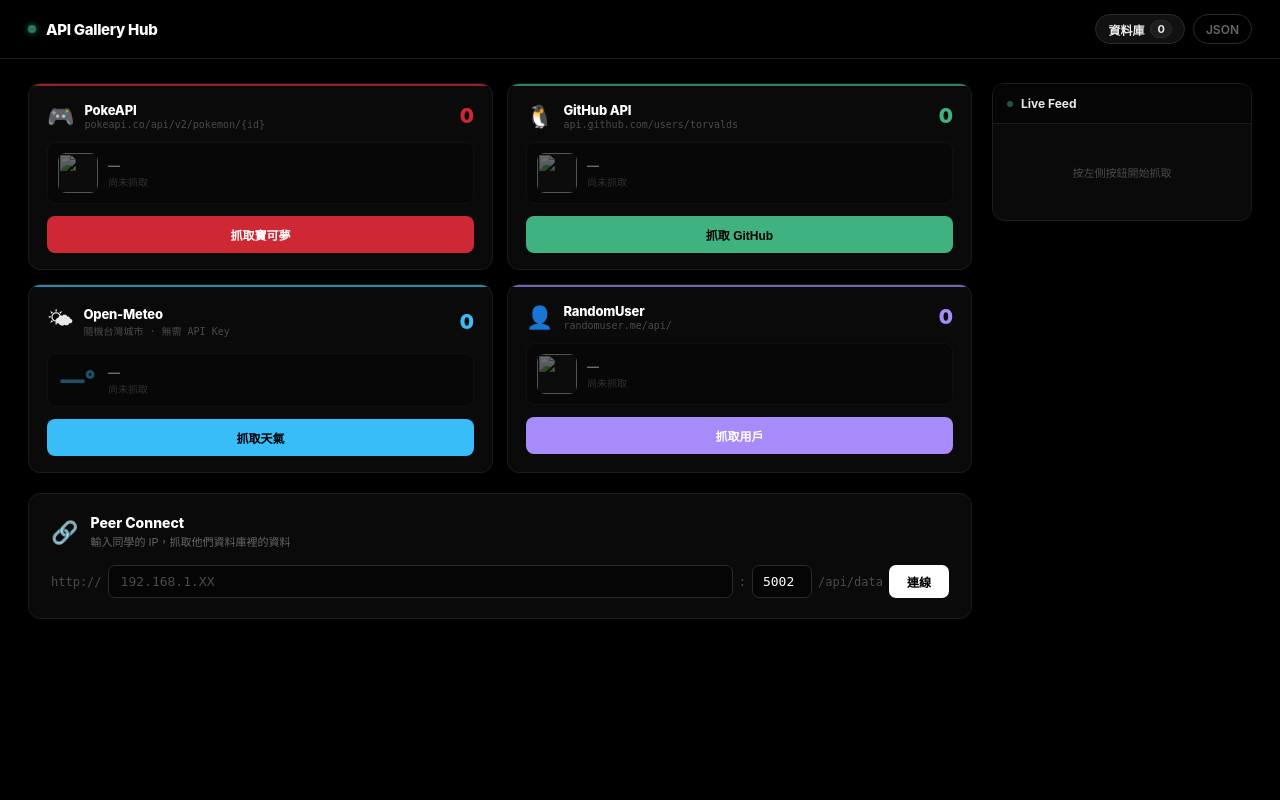
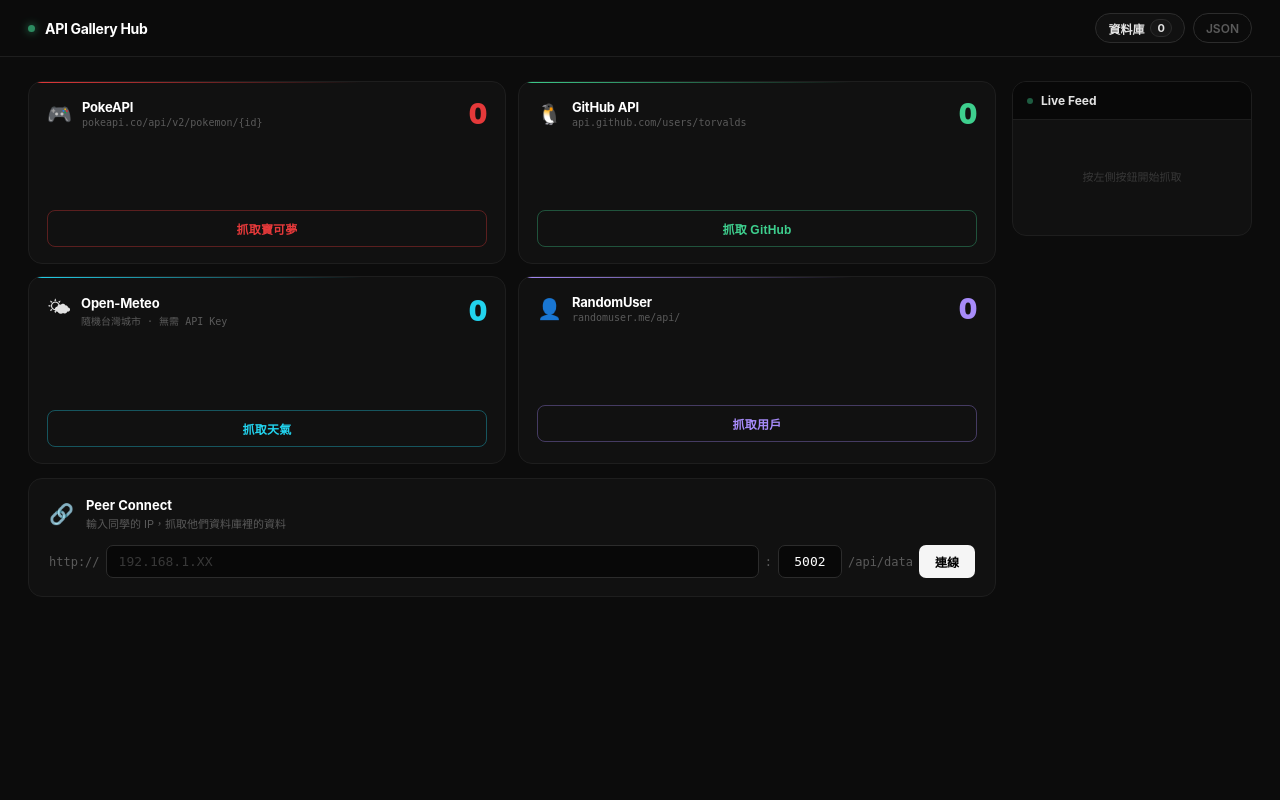
Before and after one commit to cookiesmonster7926/Programming_Course_2026, a Flask app: page / in a window 1280 px wide. Run offline with Flask 3, Linux system fonts and the light colour scheme; data that the repository does not hold is empty.

Commit message:
style(api-gallery-hub): refine visual to portfolio quality
- Replace garish solid-fill buttons with outlined ghost style
  (transparent bg, colored border + text, subtle fill on hover)
- Hide broken img elements via img[src=""] { display: none }
- Soften background from pure #000 to #0c0c0c for less harshness
- Change top accent from 2px solid to 1px gradient fade
- Add subtle box-shadow glow on card hover
- Improve typography spacing and monospace font stack

Co-Authored-By: Claude Sonnet 4.6 <noreply@anthropic.com>

```diff
--- a/Week05_0327_demo/03-API_Gallery_Hub/static/css/style.css
+++ b/Week05_0327_demo/03-API_Gallery_Hub/static/css/style.css
@@ -1,23 +1,23 @@
-/* API Gallery Hub — Portfolio-grade CSS */
-
+/* API Gallery Hub — Portfolio CSS */
 *, *::before, *::after { box-sizing: border-box; margin: 0; padding: 0; }
 
 :root {
-    --bg:       #000;
-    --s1:       #0a0a0a;
-    --s2:       #111;
-    --border:   #1c1c1c;
-    --border2:  #2a2a2a;
-    --text:     #e8e8e8;
-    --muted:    #4a4a4a;
-    --muted2:   #666;
+    --bg:      #0c0c0c;
+    --s0:      #080808;
+    --s1:      #111111;
+    --s2:      #171717;
+    --border:  #1e1e1e;
+    --border2: #2c2c2c;
+    --text:    #e2e2e2;
+    --muted:   #383838;
+    --muted2:  #5a5a5a;
 
-    --poke:    #cd2834;
-    --github:  #3fb27f;
-    --weather: #38bdf8;
+    --poke:    #e5393a;
+    --github:  #3ecf8e;
+    --weather: #22d3ee;
     --user:    #a78bfa;
 
-    --r: 12px;
+    --r: 14px;
 }
 
 html, body { height: 100%; }
@@ -33,39 +33,42 @@ body {
 
 a { color: inherit; text-decoration: none; }
 
+/* Hide broken/empty images */
+img[src=""], img:not([src]) { display: none !important; }
+
 /* ════════════════════════════════════════
    HEADER
    ════════════════════════════════════════ */
 .header {
     border-bottom: 1px solid var(--border);
     position: sticky; top: 0; z-index: 50;
-    background: rgba(0,0,0,.85);
-    backdrop-filter: blur(16px);
+    background: rgba(12,12,12,.92);
+    backdrop-filter: blur(20px);
 }
 
 .header-inner {
     max-width: 1280px; margin: 0 auto;
-    padding: 14px 28px;
+    padding: 13px 28px;
     display: flex; align-items: center;
     justify-content: space-between;
 }
 
 .header-brand {
     display: flex; align-items: center; gap: 10px;
-    font-size: 15px; font-weight: 800; color: #fff;
+    font-size: 14px; font-weight: 700; color: #fff;
     letter-spacing: -.3px;
 }
 
 .brand-dot {
-    width: 8px; height: 8px; border-radius: 50%;
+    width: 7px; height: 7px; border-radius: 50%;
     background: var(--github);
-    box-shadow: 0 0 6px var(--github);
+    box-shadow: 0 0 8px var(--github);
     animation: pulse 2.5s infinite;
 }
 
 @keyframes pulse {
-    0%,100% { opacity:1; }
-    50%      { opacity:.4; }
+    0%,100% { opacity: 1; }
+    50%      { opacity: .35; }
 }
 
 .header-nav { display: flex; gap: 8px; }
@@ -74,30 +77,30 @@ a { color: inherit; text-decoration: none; }
     display: flex; align-items: center; gap: 6px;
     padding: 5px 12px; border-radius: 20px;
     font-size: 12px; font-weight: 600;
-    background: var(--s2); border: 1px solid var(--border2);
+    background: var(--s1); border: 1px solid var(--border2);
     color: var(--text); transition: all .15s;
 }
-.nav-pill:hover { background: #1a1a1a; border-color: #333; }
+.nav-pill:hover { background: var(--s2); border-color: #363636; }
 .nav-pill-ghost { background: transparent; color: var(--muted2); }
-.nav-pill-ghost:hover { color: var(--text); }
+.nav-pill-ghost:hover { color: var(--text); background: rgba(255,255,255,.03); }
 
 .pill-count {
-    background: #1e1e1e;
+    background: var(--s2);
     padding: 1px 6px; border-radius: 10px;
     font-size: 11px; font-weight: 700;
     border: 1px solid var(--border2);
 }
 
 /* ════════════════════════════════════════
-   APP BODY LAYOUT
+   LAYOUT
    ════════════════════════════════════════ */
 .app-body {
     flex: 1;
     max-width: 1280px; width: 100%;
     margin: 0 auto; padding: 24px 28px;
     display: grid;
-    grid-template-columns: 1fr 260px;
-    gap: 20px;
+    grid-template-columns: 1fr 240px;
+    gap: 16px;
     align-items: start;
 }
 
@@ -111,8 +114,8 @@ a { color: inherit; text-decoration: none; }
 .card-grid {
     display: grid;
     grid-template-columns: 1fr 1fr;
-    gap: 14px;
-    margin-bottom: 20px;
+    gap: 12px;
+    margin-bottom: 14px;
 }
 
 @media (max-width: 640px) {
@@ -120,123 +123,120 @@ a { color: inherit; text-decoration: none; }
 }
 
 .acard {
-    position: relative;
     border-radius: var(--r);
     border: 1px solid var(--border);
     background: var(--s1);
     overflow: hidden;
-    transition: border-color .2s, transform .2s;
+    transition: border-color .2s, box-shadow .25s;
 }
-.acard:hover { transform: translateY(-2px); }
 
-.acard-poke:hover    { border-color: rgba(205,40,52,.4); }
-.acard-github:hover  { border-color: rgba(63,178,127,.4); }
-.acard-weather:hover { border-color: rgba(56,189,248,.4); }
-.acard-user:hover    { border-color: rgba(167,139,250,.4); }
+.acard-poke:hover    { border-color: rgba(229,57,58,.3);  box-shadow: 0 0 24px rgba(229,57,58,.07); }
+.acard-github:hover  { border-color: rgba(62,207,142,.3); box-shadow: 0 0 24px rgba(62,207,142,.07); }
+.acard-weather:hover { border-color: rgba(34,211,238,.3); box-shadow: 0 0 24px rgba(34,211,238,.07); }
+.acard-user:hover    { border-color: rgba(167,139,250,.3);box-shadow: 0 0 24px rgba(167,139,250,.07); }
 
-/* Glow strip on top */
-.acard-glow {
-    height: 2px;
-    background: currentColor;
-    opacity: .7;
-}
-.acard-poke    .acard-glow { background: var(--poke); }
-.acard-github  .acard-glow { background: var(--github); }
-.acard-weather .acard-glow { background: var(--weather); }
-.acard-user    .acard-glow { background: var(--user); }
+/* Gradient accent strip at top */
+.acard-glow { height: 1px; }
+.acard-poke    .acard-glow { background: linear-gradient(90deg, var(--poke) 0%, transparent 70%); }
+.acard-github  .acard-glow { background: linear-gradient(90deg, var(--github) 0%, transparent 70%); }
+.acard-weather .acard-glow { background: linear-gradient(90deg, var(--weather) 0%, transparent 70%); }
+.acard-user    .acard-glow { background: linear-gradient(90deg, var(--user) 0%, transparent 70%); }
 
-/* Flash animation on successful fetch */
 @keyframes flashBg {
     0%,100% { background: var(--s1); }
-    40%      { background: #181818; }
+    40%      { background: #1c1c1c; }
 }
 .acard.flash { animation: flashBg .55s ease; }
 
-.acard-body { padding: 16px 18px; display: flex; flex-direction: column; gap: 12px; }
-
-.acard-top {
-    display: flex; align-items: center; gap: 10px;
+.acard-body {
+    padding: 16px 18px;
+    display: flex; flex-direction: column; gap: 14px;
 }
 
-.acard-icon { font-size: 22px; flex-shrink: 0; }
+.acard-top { display: flex; align-items: center; gap: 10px; }
+
+.acard-icon { font-size: 20px; flex-shrink: 0; }
 
 .acard-meta { flex: 1; min-width: 0; }
 
 .acard-source {
-    font-size: 13px; font-weight: 800;
+    font-size: 13px; font-weight: 700;
     color: #fff; letter-spacing: -.2px;
 }
 
 .acard-endpoint {
-    font-size: 10px; color: var(--muted); margin-top: 1px;
-    font-family: monospace; white-space: nowrap;
-    overflow: hidden; text-overflow: ellipsis;
+    font-size: 10px; color: var(--muted2); margin-top: 2px;
+    font-family: ui-monospace, "SF Mono", monospace;
+    white-space: nowrap; overflow: hidden; text-overflow: ellipsis;
 }
 
-/* Count badge */
 .acard-count {
     flex-shrink: 0;
-    font-size: 20px; font-weight: 900;
-    color: #fff; min-width: 28px;
-    text-align: right; line-height: 1;
-    transition: color .2s;
+    font-size: 28px; font-weight: 900;
+    line-height: 1; text-align: right;
+    font-variant-numeric: tabular-nums;
 }
-
 .acard-poke    .acard-count { color: var(--poke); }
 .acard-github  .acard-count { color: var(--github); }
 .acard-weather .acard-count { color: var(--weather); }
 .acard-user    .acard-count { color: var(--user); }
 
-@keyframes pop { 0%,100%{transform:scale(1)} 50%{transform:scale(1.35)} }
-.pop { animation: pop .3s ease; }
+@keyframes pop { 0%,100%{transform:scale(1)} 50%{transform:scale(1.28)} }
+.pop { animation: pop .3s cubic-bezier(.34,1.56,.64,1); }
 
 /* Preview */
 .acard-preview {
     display: flex; align-items: center; gap: 10px;
-    padding: 10px;
-    background: #050505;
+    padding: 10px 12px;
+    background: var(--s0);
     border: 1px solid var(--border);
     border-radius: 8px;
-    min-height: 54px;
-    opacity: .4;
-    transition: opacity .3s;
+    min-height: 52px;
+    opacity: 0;
+    transition: opacity .4s;
 }
 .acard-preview.preview-visible { opacity: 1; }
 
 .preview-sprite, .preview-avatar {
-    width: 40px; height: 40px;
-    border-radius: 8px; object-fit: cover;
-    background: #0f0f0f; flex-shrink: 0;
+    width: 36px; height: 36px;
+    border-radius: 7px; object-fit: cover;
+    flex-shrink: 0;
 }
 .pixel { image-rendering: pixelated; }
 
 .preview-temp {
-    font-size: 24px; font-weight: 900;
+    font-size: 22px; font-weight: 900;
     color: var(--weather); flex-shrink: 0;
-    min-width: 40px; text-align: center; line-height: 1;
+    min-width: 36px; text-align: center; line-height: 1;
 }
 
 .preview-name {
     font-size: 12px; font-weight: 700; color: #fff;
     white-space: nowrap; overflow: hidden; text-overflow: ellipsis;
 }
-.preview-sub  { font-size: 10px; color: var(--muted2); margin-top: 2px; line-height: 1.4; }
+.preview-sub { font-size: 10px; color: var(--muted2); margin-top: 3px; line-height: 1.4; }
 
-/* Buttons */
+/* Buttons — refined ghost/outline style */
 .acard-btn {
-    width: 100%; padding: 10px;
-    border-radius: 8px; border: none;
-    font-size: 12px; font-weight: 700;
-    cursor: pointer; color: #fff;
-    transition: filter .15s, transform .1s;
+    width: 100%; padding: 9px 12px;
+    border-radius: 8px;
+    font-size: 12px; font-weight: 700; letter-spacing: .2px;
+    cursor: pointer;
+    background: transparent;
+    transition: all .15s;
 }
-.acard-poke    .acard-btn { background: var(--poke); }
-.acard-github  .acard-btn { background: var(--github); color: #000; }
-.acard-weather .acard-btn { background: var(--weather); color: #000; }
-.acard-user    .acard-btn { background: var(--user); }
 
-.acard-btn:hover:not(:disabled) { filter: brightness(1.12); transform: translateY(-1px); }
-.acard-btn:disabled { opacity: .5; cursor: wait; }
+.acard-poke    .acard-btn { border: 1px solid rgba(229,57,58,.35);   color: var(--poke); }
+.acard-github  .acard-btn { border: 1px solid rgba(62,207,142,.35);  color: var(--github); }
+.acard-weather .acard-btn { border: 1px solid rgba(34,211,238,.35);  color: var(--weather); }
+.acard-user    .acard-btn { border: 1px solid rgba(167,139,250,.35); color: var(--user); }
+
+.acard-poke    .acard-btn:hover:not(:disabled) { background: rgba(229,57,58,.1);    border-color: rgba(229,57,58,.65); }
+.acard-github  .acard-btn:hover:not(:disabled) { background: rgba(62,207,142,.1);   border-color: rgba(62,207,142,.65); }
+.acard-weather .acard-btn:hover:not(:disabled) { background: rgba(34,211,238,.1);   border-color: rgba(34,211,238,.65); }
+.acard-user    .acard-btn:hover:not(:disabled) { background: rgba(167,139,250,.1);  border-color: rgba(167,139,250,.65); }
+
+.acard-btn:disabled { opacity: .35; cursor: wait; }
 
 /* ════════════════════════════════════════
    PEER CONNECT
@@ -245,153 +245,143 @@ a { color: inherit; text-decoration: none; }
     background: var(--s1);
     border: 1px solid var(--border);
     border-radius: var(--r);
-    padding: 20px 22px;
-    display: flex; flex-direction: column; gap: 16px;
+    padding: 18px 20px;
+    display: flex; flex-direction: column; gap: 14px;
 }
 
 .peer-header { display: flex; align-items: center; gap: 12px; }
-.peer-icon   { font-size: 22px; }
-.peer-title  { font-size: 14px; font-weight: 800; color: #fff; }
+.peer-icon   { font-size: 20px; }
+.peer-title  { font-size: 13px; font-weight: 700; color: #fff; }
 .peer-sub    { font-size: 11px; color: var(--muted2); margin-top: 2px; }
 
 .peer-input-row {
     display: flex; align-items: center;
-    gap: 6px; flex-wrap: wrap;
+    gap: 6px;
 }
 
-.peer-label { font-size: 12px; color: var(--muted); font-family: monospace; }
+.peer-label {
+    font-size: 12px; color: var(--muted2);
+    font-family: ui-monospace, monospace; white-space: nowrap;
+}
 
 .peer-ip {
-    flex: 1; min-width: 120px;
+    flex: 1;
     padding: 8px 12px;
-    background: #050505; border: 1px solid var(--border2);
+    background: var(--s0); border: 1px solid var(--border2);
     border-radius: 7px; color: #fff;
-    font-size: 13px; font-family: monospace;
+    font-size: 13px; font-family: ui-monospace, monospace;
     outline: none; transition: border-color .15s;
 }
-.peer-ip:focus { border-color: #444; }
+.peer-ip:focus { border-color: #3a3a3a; }
 .peer-ip::placeholder { color: var(--muted); }
 
 .peer-port {
-    width: 60px; padding: 8px 10px;
-    background: #050505; border: 1px solid var(--border2);
+    width: 64px; padding: 8px 8px;
+    background: var(--s0); border: 1px solid var(--border2);
     border-radius: 7px; color: #fff;
-    font-size: 13px; font-family: monospace;
+    font-size: 13px; font-family: ui-monospace, monospace;
     outline: none; transition: border-color .15s;
+    text-align: center;
 }
-.peer-port:focus { border-color: #444; }
+.peer-port:focus { border-color: #3a3a3a; }
 
 .peer-btn {
-    padding: 8px 18px; border-radius: 7px;
-    background: #fff; color: #000;
+    padding: 8px 16px; border-radius: 7px;
+    background: #f5f5f5; color: #000;
     font-size: 12px; font-weight: 800;
     border: none; cursor: pointer;
-    transition: all .15s; white-space: nowrap;
+    transition: all .15s; white-space: nowrap; flex-shrink: 0;
 }
-.peer-btn:hover:not(:disabled) { background: #e0e0e0; }
-.peer-btn:disabled { opacity: .5; cursor: wait; }
+.peer-btn:hover:not(:disabled) { background: #ddd; }
+.peer-btn:disabled { opacity: .4; cursor: wait; }
 
-/* Peer result panel */
 .peer-result {
-    background: #050505;
+    background: var(--s0);
     border: 1px solid var(--border);
-    border-radius: 8px;
-    overflow: hidden;
+    border-radius: 8px; overflow: hidden;
 }
-
 .peer-result-header {
     display: flex; align-items: center;
     justify-content: space-between;
-    padding: 10px 14px;
+    padding: 9px 14px;
     border-bottom: 1px solid var(--border);
-    font-size: 12px; font-weight: 700; color: var(--text);
+    font-size: 11px; font-weight: 700; color: var(--text);
 }
-
 .peer-result-close {
     cursor: pointer; color: var(--muted2);
-    font-size: 14px; padding: 0 4px;
-    transition: color .15s;
+    transition: color .15s; padding: 0 2px;
 }
 .peer-result-close:hover { color: var(--text); }
 
 .peer-cards {
     display: grid;
-    grid-template-columns: repeat(auto-fill, minmax(200px, 1fr));
-    gap: 8px; padding: 12px;
-    max-height: 260px; overflow-y: auto;
+    grid-template-columns: repeat(auto-fill, minmax(180px, 1fr));
+    gap: 6px; padding: 10px;
+    max-height: 220px; overflow-y: auto;
 }
-
 .peer-card {
-    background: var(--s2);
+    background: var(--s1);
     border: 1px solid var(--border);
-    border-radius: 8px; padding: 10px 12px;
-    display: flex; flex-direction: column; gap: 4px;
+    border-radius: 8px; padding: 9px 11px;
+    display: flex; flex-direction: column; gap: 3px;
 }
-
 .peer-card-src     { font-size: 9px; font-weight: 800; text-transform: uppercase; letter-spacing: .5px; }
 .peer-card-title   { font-size: 12px; font-weight: 700; color: #fff; }
 .peer-card-content { font-size: 10px; color: var(--muted2); line-height: 1.4; }
-
 .peer-empty { padding: 24px; text-align: center; font-size: 12px; color: var(--muted); }
 
 /* ════════════════════════════════════════
-   LIVE FEED (right panel)
+   LIVE FEED
    ════════════════════════════════════════ */
 .feed-panel {
     background: var(--s1);
     border: 1px solid var(--border);
     border-radius: var(--r);
     overflow: hidden;
-    position: sticky; top: 60px;
+    position: sticky; top: 62px;
     max-height: calc(100vh - 80px);
     display: flex; flex-direction: column;
 }
-
 .feed-head {
     display: flex; align-items: center; gap: 8px;
-    padding: 12px 14px;
+    padding: 11px 14px;
     border-bottom: 1px solid var(--border);
     font-size: 12px; font-weight: 700;
-    background: #050505;
+    background: var(--s0);
 }
-
 .feed-live-dot {
     width: 6px; height: 6px; border-radius: 50%;
     background: var(--github);
     animation: pulse 2s infinite;
 }
-
 .feed-title { flex: 1; }
-
 .feed-body {
     flex: 1; overflow-y: auto; padding: 8px;
-    scrollbar-width: thin; scrollbar-color: #1c1c1c transparent;
+    scrollbar-width: thin; scrollbar-color: var(--border) transparent;
 }
-
-.feed-hint { padding: 32px 12px; text-align: center; font-size: 11px; color: var(--muted); }
-
+.feed-hint {
+    padding: 40px 16px; text-align: center;
+    font-size: 11px; color: var(--muted);
+    line-height: 1.7;
+}
 .feed-item {
     display: flex; gap: 8px; align-items: flex-start;
-    padding: 9px 10px; border-radius: 8px;
-    margin-bottom: 5px;
-    background: #050505; border: 1px solid var(--border);
-    animation: slideDown .3s ease;
+    padding: 8px 10px; border-radius: 7px;
+    margin-bottom: 4px;
+    background: var(--s0); border: 1px solid var(--border);
+    animation: slideIn .25s ease;
 }
-
-@keyframes slideDown {
-    from { opacity: 0; transform: translateY(-6px); }
+@keyframes slideIn {
+    from { opacity: 0; transform: translateY(-4px); }
     to   { opacity: 1; transform: none; }
 }
-
-.fi-dot {
-    width: 7px; height: 7px; border-radius: 50%;
-    margin-top: 4px; flex-shrink: 0;
-}
-
-.fi-body  { min-width: 0; }
-.fi-src   { font-size: 9px; font-weight: 800; text-transform: uppercase; letter-spacing: .5px; color: var(--muted2); }
-.fi-name  { font-size: 11px; font-weight: 700; color: #fff; margin-top: 1px; }
-.fi-desc  { font-size: 10px; color: var(--muted2); line-height: 1.4; word-break: break-all; }
+.fi-dot  { width: 6px; height: 6px; border-radius: 50%; margin-top: 5px; flex-shrink: 0; }
+.fi-body { min-width: 0; flex: 1; }
+.fi-src  { font-size: 9px; font-weight: 800; text-transform: uppercase; letter-spacing: .5px; color: var(--muted2); }
+.fi-name { font-size: 11px; font-weight: 700; color: #fff; margin-top: 2px;
+           white-space: nowrap; overflow: hidden; text-overflow: ellipsis; }
+.fi-desc { font-size: 10px; color: var(--muted2); line-height: 1.4;
+           white-space: nowrap; overflow: hidden; text-overflow: ellipsis; }
 
 /* ════════════════════════════════════════
    TOAST
```
Also changed, not shown: other parts of Week05_0327_demo/03-API_Gallery_Hub/static/css/style.css (+19 -23 lines).
